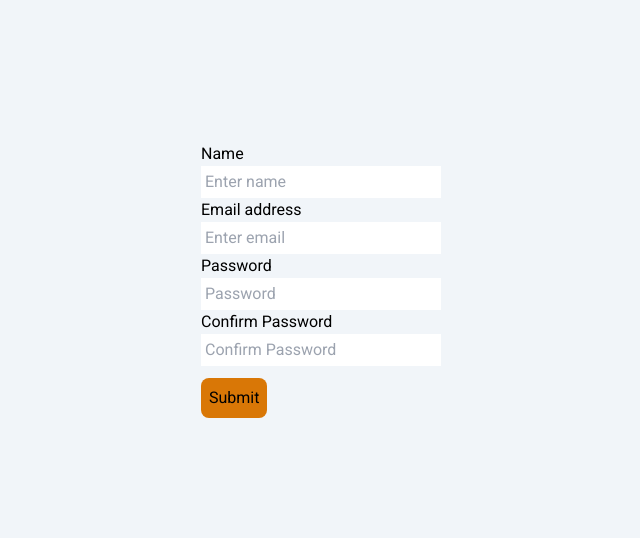
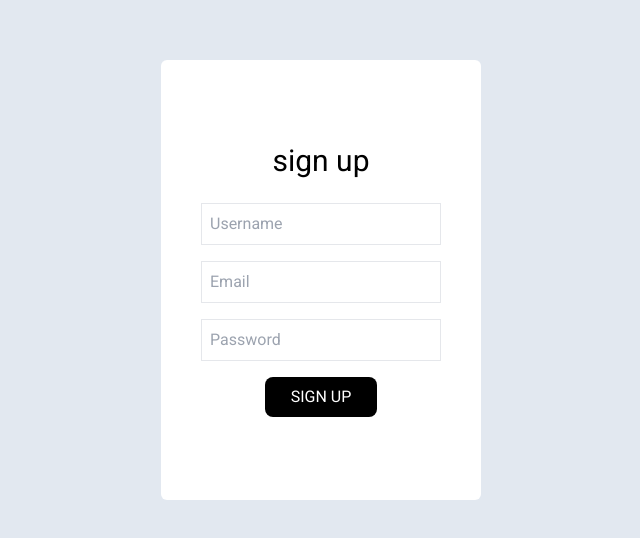
Before and after one commit to romanthapa2/itechstore-frontend, a React (Create React App) app: page /signup in a window 1280 px wide. Shown: the part 120-658 px from the top of the page, without its empty margins (319-959 px from the left). Built offline with nearby package versions, Linux system fonts and the light colour scheme.

Commit message:
update : signup and login layout

```diff
--- a/src/App.js
+++ b/src/App.js
@@ -15,7 +15,7 @@ import CheckOutPage from "./components/checkout/CheckOutPage";
 function App() {
   return (
     <BrowserRouter>
-      <div className="bg-slate-100">
+      <div className="bg-slate-200">
         <Routes>
           <Route exact path="/" element={<Home />} />
           <Route exact path="/types" element={<Types />} />
--- a/src/components/Homepage/ImageSlider.jsx
+++ b/src/components/Homepage/ImageSlider.jsx
@@ -4,7 +4,6 @@ import React from "react";
 import Slider from "react-slick";
 import Image1 from "../../pictures/61insmaQR-S._AC_SL1500_-removebg.png";
 import Image2 from "../../pictures/macbook.png";
-import Image4 from "../../pictures/images__2_-removebg-preview.png"
 // import Button from "../../utils/Button";
 
 const HeroData = [
--- a/src/components/Navbar components/Login.jsx
+++ b/src/components/Navbar components/Login.jsx
@@ -29,35 +29,32 @@ const Loginhoi = () => {
   };
   return (
     <div className="h-screen flex justify-center items-center">
-      <form className=" w-60" onSubmit={handleSubmit}>
-        <div className="flex flex-col ">
-          <label htmlFor="exampleInputEmail1">Email address</label>
+      <div className="h-[55%] w-[25%] bg-white rounded-md flex flex-col justify-center items-center">
+      <h1 className="text-3xl mb-6">SIGN IN</h1>
+      <form className=" w-60 space-y-3" onSubmit={handleSubmit}>
+        <div className="flex flex-col border ">
           <input
             name="email"
             type="email"
-            className="form-control p-1"
-            id="exampleInputEmail1"
-            aria-describedby="emailHelp"
-            placeholder="Enter email"
+            className=" p-2"
+            placeholder="Email"
             onChange={onChange}
           />
         </div>
-        <div className="flex flex-col ">
-          <label htmlFor="exampleInputPassword1">Password</label>
+        <div className="flex flex-col border ">
           <input
             name="password"
             type="password"
-            className="form-control p-1"
-            id="exampleInputPassword1"
+            className=" p-2"
             placeholder="Password"
             onChange={onChange}
           />
         </div>
-        <button type="submit" className="p-1 bg-orange-300 rounded-lg mt-3 ml-20">
-          Submit
+        <button type="submit" className="p-2 w-24 text-white bg-black rounded-lg ml-12">
+          SIGN IN
         </button>
       </form>
-
+      </div>
     </div>
   );
 };
--- a/src/components/Navbar components/Signup.jsx
+++ b/src/components/Navbar components/Signup.jsx
@@ -3,7 +3,7 @@ import { useNavigate } from "react-router-dom";
 
 const Signup = () => {
   let history = useNavigate();
-  const [value, setvalue] = useState({ name: "", email: "", password: "", cpassword: "" });
+  const [value, setvalue] = useState({ name: "", email: "", password: "" });
   const handleSubmit = async (e) => {
     e.preventDefault();
     const { name, email, password } = value;
@@ -15,7 +15,6 @@ const Signup = () => {
       body: JSON.stringify({ name, email, password }),
     });
     const json = await response.json();
-    console.log(json);
     if (json.success) {
       localStorage.setItem("token", json.token);
       history("/");
@@ -24,70 +23,53 @@ const Signup = () => {
     }
   };
 
-
   const onChange = (e) => {
     setvalue({ ...value, [e.target.name]: e.target.value });
   };
   return (
-    <div className="h-screen flex justify-center items-center">
-      <form onSubmit={handleSubmit} className="w-60">
-        <div className="flex flex-col ">
-          <label htmlFor="name"> Name</label>
+    <div className="h-screen text-black flex justify-center flex-col items-center">
+
+      <div className="h-[55%] w-[25%] bg-white rounded-md flex flex-col justify-center items-center">
+      <h1 className="text-3xl mb-6">sign up</h1>
+        <form onSubmit={handleSubmit} className="w-60 space-y-4 ">
+          <div className="flex flex-col border ">
             <input
               name="name"
               type="text"
-            className="form-control p-1"
-            id="name"
-            placeholder="Enter name"
+              className="p-2"
+              placeholder="Username"
               onChange={onChange}
               minLength={5}
               required
             />
           </div>
-        <div className="flex flex-col">
-          <label htmlFor="exampleInputEmail1">Email address</label>
+          <div className="flex flex-col border">
             <input
               name="email"
               type="email"
-            className=" p-1"
-            id="exampleInputEmail1"
-            aria-describedby="emailHelp"
-            placeholder="Enter email"
+              className=" p-2"
+              placeholder="Email"
               onChange={onChange}
               minLength={5}
               required
             />
           </div>
-        <div className="flex flex-col">
-          <label htmlFor="password">Password</label>
+          <div className="flex flex-col border">
             <input
               name="password"
               type="password"
-            className="p-1"
-            id="password"
+              className="p-2"
               placeholder="Password"
               onChange={onChange}
               minLength={5}
               required
             />
           </div>
-        <div className="flex flex-col">
-          <label htmlFor="cpassword">Confirm Password</label>
-          <input
-            name="cpassword"
-            type="password"
-            className="p-1"
-            id="cpassword"
-            placeholder="Confirm Password"
-            onChange={onChange}
-            minLength={5}
-            required
-          />
-        </div>
-        <button type="submit" className="p-2 bg-amber-600 rounded-lg mt-3">
-          Submit
+          <button type="submit" className="p-2 w-28 text-white bg-black rounded-lg mt-3 ml-16">
+            SIGN UP
           </button>
         </form>
+      </div>
     </div>
   );
 };
--- a/src/components/cart/AddToCart.jsx
+++ b/src/components/cart/AddToCart.jsx
@@ -1,4 +1,4 @@
-import React, { useEffect, useMemo, useState } from "react";
+import React, { useEffect, useMemo, useState,useCallback } from "react";
 import { useSelector, useDispatch } from "react-redux";
 import { cart, deleteCart, addToCart } from "../../reduxstore/CartSlice";
 import { useNavigate } from "react-router-dom";
@@ -7,8 +7,10 @@ import Navabarup from "../Navbar components/NavabarUp";
 import CartItem from "./CartItemCard";
 import Footer from "../footer components/Footer";
 import Footermuni from "../footer components/FooterMuni";
+import cartItem from "./CartItemCard";
 
 const Addtocart = () => {
+  console.log(`app rendered ${Math.random()}`)
   // getting the array of laptops detail which is stored in array of reducer
   // like [{name:..,price:...}]
   const cartData = useSelector(cart);
@@ -17,9 +19,9 @@ const Addtocart = () => {
   const navigate = useNavigate();
   const [imgUrls, setImgUrls] = useState([]);
 
-  const handleNavigation = () => {
+  const handleNavigation = useCallback(() => {
     navigate("/checkoutpage");
-  };
+  },[navigate]);
 
   // fetch all images cuncurrently
   useEffect(() => {
@@ -50,8 +52,10 @@ const Addtocart = () => {
     return () => {
       abortController.abort();
     };
-  }, [cartData]);
+  }, [cartItem]);
 
+
+  const [price, setprice] = useState(0);
   // calculate total price of all items in the cart
   const totalPrice = useMemo(() => {
     let totalprice = 0;
@@ -64,13 +68,9 @@ const Addtocart = () => {
         console.warn("Invalid price for item:", data.name);
       }
     });
-    return totalprice;
+    setprice(totalprice);
   }, [cartData]);
 
-  const [price, setprice] = useState(0);
-  useEffect(() => {
-    setprice(totalPrice);
-  }, [totalPrice]);
 
   // dispatches the actions to the cartarray
   const hanledeleteitem = (e) => {
--- a/src/components/cart/CartItemCard.jsx
+++ b/src/components/cart/CartItemCard.jsx
@@ -6,10 +6,10 @@ import React from "react";
 // carts ko item card
 const MemoizedFontAwesomeIcon = React.memo(FontAwesomeIcon)
 const cartItem = React.memo(({data, index, imgUrls, handleMinusCart, handleAddCart, hanledeleteitem }) => {
-  console.log(data)
   const onMinusClick = () => handleMinusCart(data);
   const onAddClick = () => handleAddCart(data);
   const onDeleteClick = () => hanledeleteitem(index);
+  console.log(`app rendered 2 ${Math.random()}`)
 
   return (
     <div className="mb-2 md:flex md:flex-row bg-white md:h-64 p-5 rounded-lg" key={index}>
```
Lines whose indentation alone changed are shown as unchanged.
